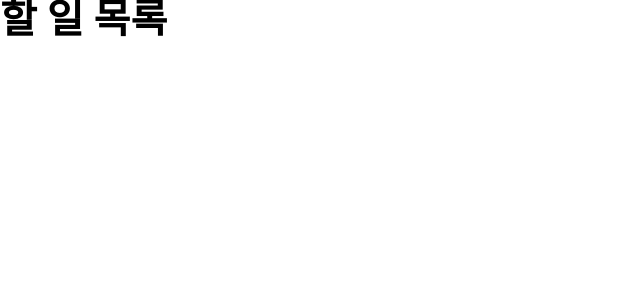
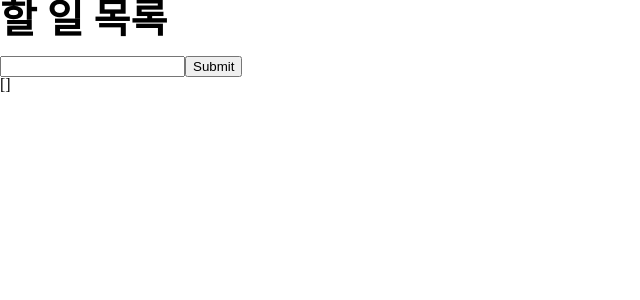
Before and after one commit to grighth12/vue3-todo, a Vue app: page / in a window 1280 px wide. Shown: the top 300 px of the page, without its empty margins (0-640 px from the left). Built offline with nearby package versions, Linux system fonts and the light colour scheme.

Commit message:
feat: todo input 제출

```diff
--- /dev/null
+++ b/src/components/TodoInput.vue
@@ -0,0 +1,21 @@
+<template>
+  <form @submit.prevent="$emit('submitTodo', value)">
+    <input type="text" v-model="value" />
+    <input type="submit" />
+  </form>
+</template>
+
+<script>
+import { ref } from "vue";
+
+export default {
+  emit: ["submitTodo"],
+  setup() {
+    const value = ref("");
+
+    return {
+      value,
+    };
+  },
+};
+</script>
--- a/src/views/TodoList.vue
+++ b/src/views/TodoList.vue
@@ -1,10 +1,37 @@
 <template>
   <h1 class="page-title">할 일 목록</h1>
+  <TodoInput @submitTodo="handleSubmitTodo" />
+  <div>{{ todos }}</div>
 </template>
+
+<script>
+import TodoInput from "../components/TodoInput.vue";
+import { reactive } from "vue";
+
+export default {
+  // * export default를 이용할 경우에 components를 등록해주어야 한다
+  components: {
+    TodoInput,
+  },
+  setup() {
+    const todos = reactive([]);
+
+    const handleSubmitTodo = (todo) => {
+      todos.push(todo);
+    };
+
+    return {
+      todos,
+      handleSubmitTodo,
+    };
+  },
+};
+</script>
 
 <style scoped>
 .page-title {
   font-size: 40px;
   font-weight: 700;
+  margin-bottom: 16px;
 }
 </style>
```
